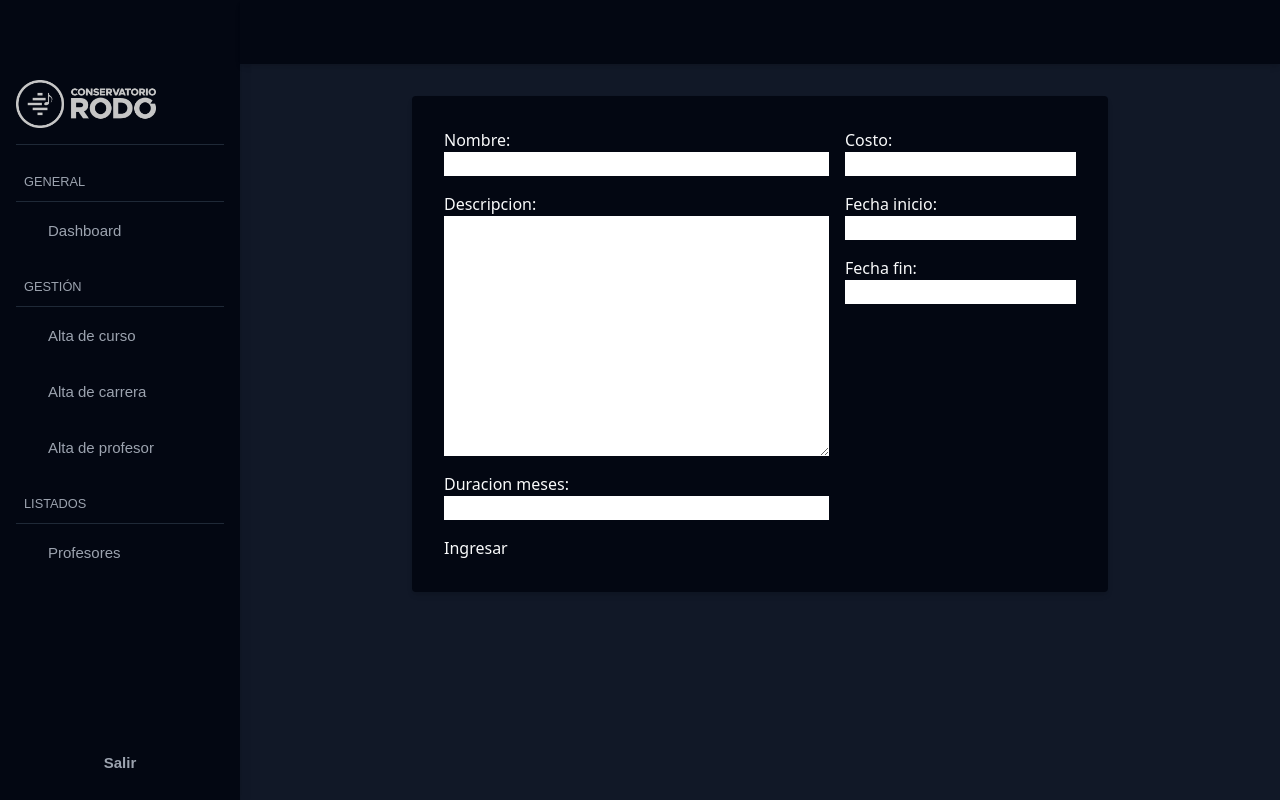
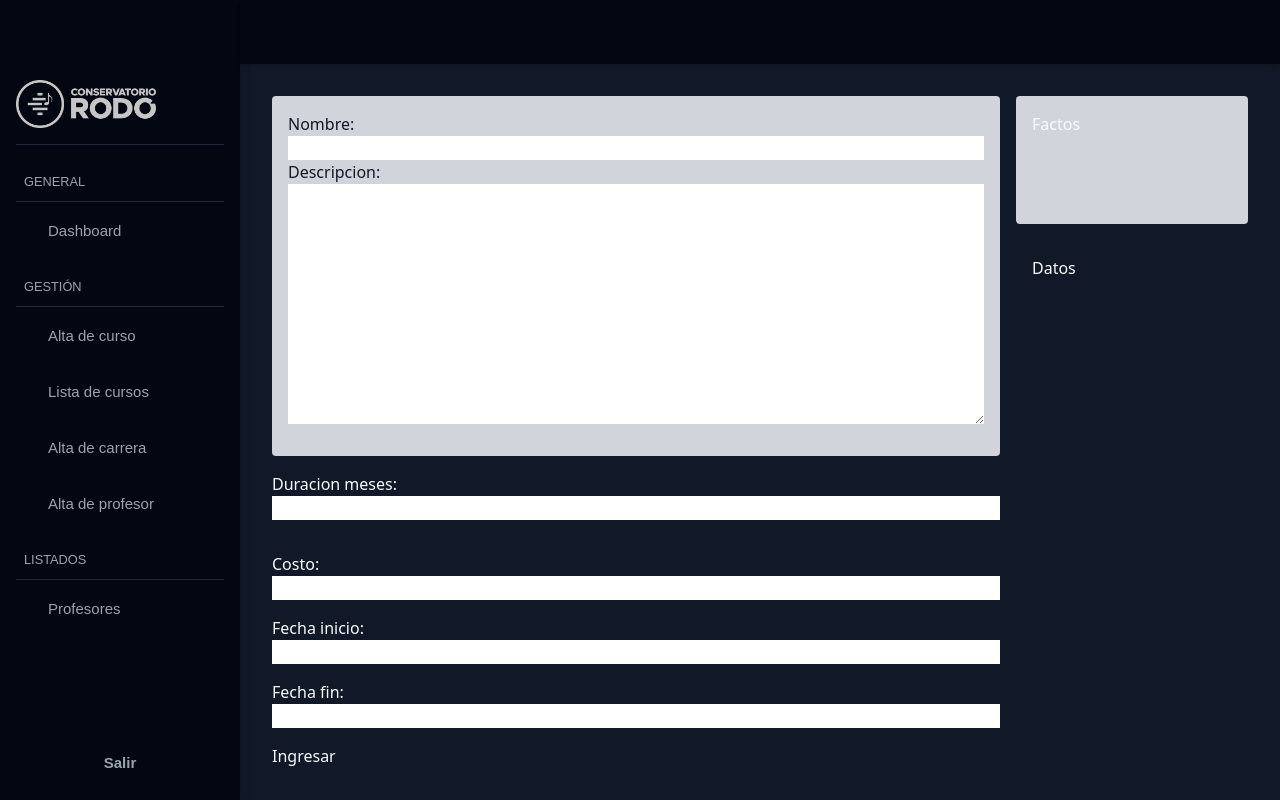
Before and after one commit to iribastrillo/Proyecto-integrador, a Django app: page /carreras/crear-curso/ in a window 1280 px wide. Run offline with Django 4.2, Linux system fonts and the light colour scheme; the visitor is signed in with stand-in values (Sample User, id 1); some libraries are stand-ins or nearby versions.

Commit message:
style: change course list presentation.

```diff
--- a/src/django/carreras/urls.py
+++ b/src/django/carreras/urls.py
@@ -4,4 +4,5 @@ from . import views
 
 urlpatterns = [
     path('crear-curso/', views.createCourse.as_view(), name='create-course'),
+    path('cursos/', views.listCourses.as_view(), name='courses'),
 ]
--- a/src/django/carreras/views.py
+++ b/src/django/carreras/views.py
@@ -1,4 +1,5 @@
 from django.views.generic.edit import CreateView
+from django.views.generic.list import ListView
 from django.contrib.auth.mixins import LoginRequiredMixin
 from domain.models import Curso
 
@@ -6,3 +7,6 @@ from domain.models import Curso
 class createCourse (LoginRequiredMixin, CreateView):
     model = Curso
     fields = ['nombre', 'descripcion', 'duracion_meses', 'costo', 'fecha_inicio', 'fecha_fin']
+
+class listCourses (LoginRequiredMixin, ListView):
+    model = Curso
--- a/src/django/domain/models.py
+++ b/src/django/domain/models.py
@@ -36,7 +36,7 @@ class Curso(models.Model):
     def __str__(self):
         return self.nombre
     def get_absolute_url(self):
-        return reverse("home")
+        return reverse("courses")
 
 
 class Previas(models.Model):
--- a/src/django/domain/templates/domain/curso_form.html
+++ b/src/django/domain/templates/domain/curso_form.html
@@ -14,11 +14,12 @@
 
 {% block content %}
 
-<section class="bg-gray-950 p-8 lg:rounded mx-auto pt-32 shadow-md lg:pt-8 w-full lg:w-auto">
+<section class="lg:rounded w-full lg:w-auto grid grid-cols-4 gap-4 px-8">
+    <div class='col-span-3'>
         <form method="post">{% csrf_token %}
-        <div class='flex flex-row gap-4'>
-            <div>
-                <div class="flex flex-col mb-4">
+            <div class='flex flex-col gap-4'>
+                <div class="flex flex-col rounded bg-gray-300 p-4 text-gray-900">
+                    <div class='flex flex-col'>
                         {{ form.nombre.label_tag }}
                         {{ form.nombre }}
                     </div>
@@ -26,6 +27,8 @@
                         {{ form.descripcion.label_tag }}
                         {{ form.descripcion }}
                     </div>
+                </div>
+                <div>
                     <div class="flex flex-col mb-4">
                         {{ form.duracion_meses.label_tag }}
                         {{ form.duracion_meses }}
@@ -48,6 +51,15 @@
             </div>
             <input class='main-action-button' type="submit" value="Ingresar">
         </form>
+    </div>
+    <div class='flex flex-col gap-4'>
+        <div class='bg-gray-300 rounded h-32 p-4'>
+            <h1>Factos</h1>
+        </div>
+        <div class='bg-accent-100 rounded h-auto p-4'>
+            <h1>Datos</h1>
+        </div>
+    </div>
 </section>
 
 {% endblock %}
--- a/src/django/templates/base/components/sidebar.html
+++ b/src/django/templates/base/components/sidebar.html
@@ -21,6 +21,12 @@
         <a href="{% url 'create-course' %}"
           class="text-[15px] block hover:bg-gray-800 hover:text-white px-8 py-2.5 transition-all rounded">
           Alta de curso
+        </a>
+      </li>
+      <li class='mb-4 max-h-10'>
+        <a href="{% url 'courses' %}"
+          class="text-[15px] block hover:bg-gray-800 hover:text-white px-8 py-2.5 transition-all rounded">
+          Lista de cursos
         </a>
       </li>
       <li class='mb-4 max-h-10'>
--- a/src/django/theme/static_src/src/styles.css
+++ b/src/django/theme/static_src/src/styles.css
@@ -22,7 +22,7 @@
     }
 
     input[type='text'], input[type='password'], input[type='number'], textarea {
-        @apply border-b border-gray-300 bg-gray-900 rounded !important;
+        @apply border-b border-gray-300 bg-inherit rounded !important;
     }
 
     .main-action-button {
```
Also changed, not shown: src/django/domain/templates/domain/curso_list.html (added, +28 -0 lines). Lines whose indentation alone changed are shown as unchanged.
